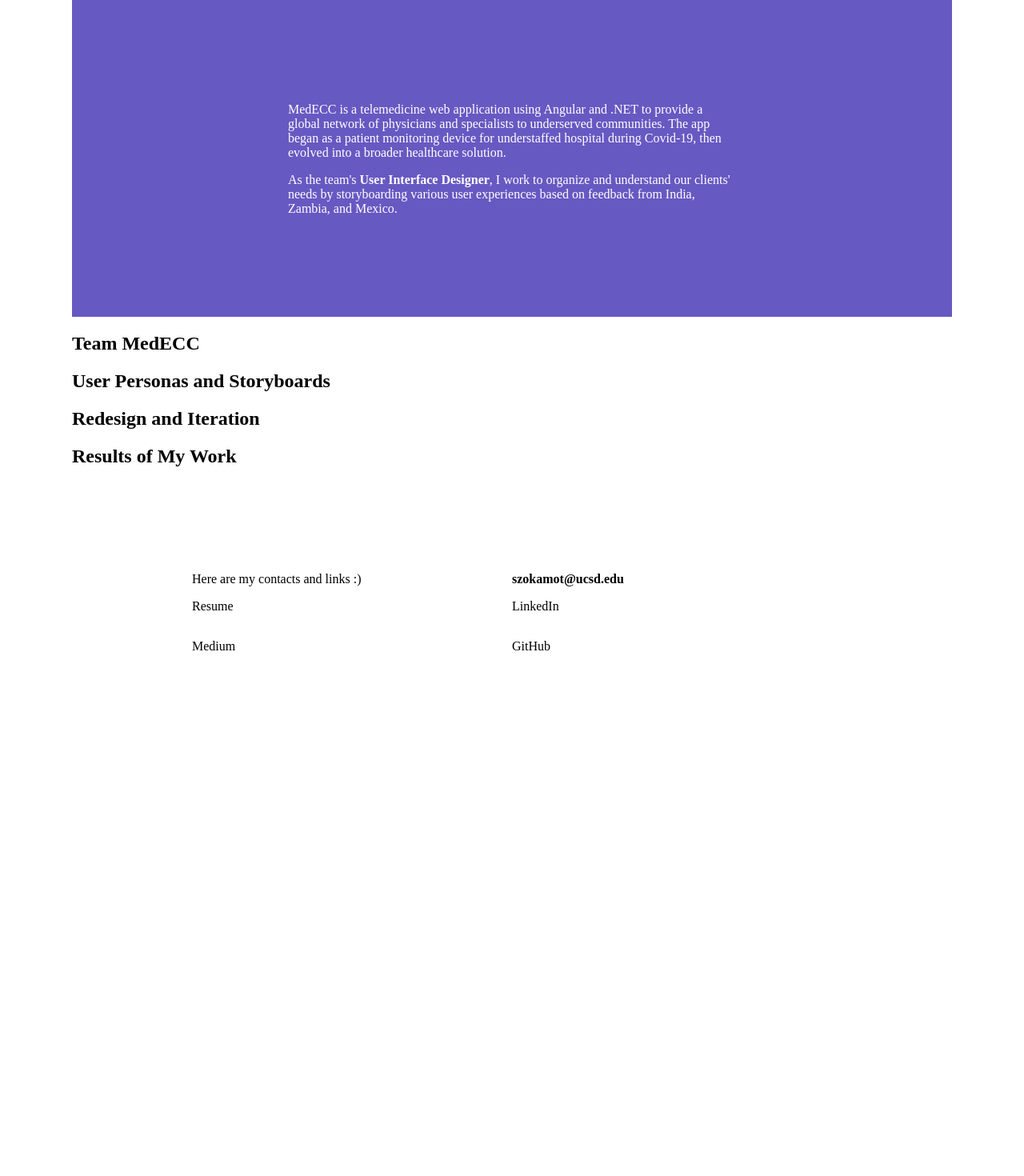
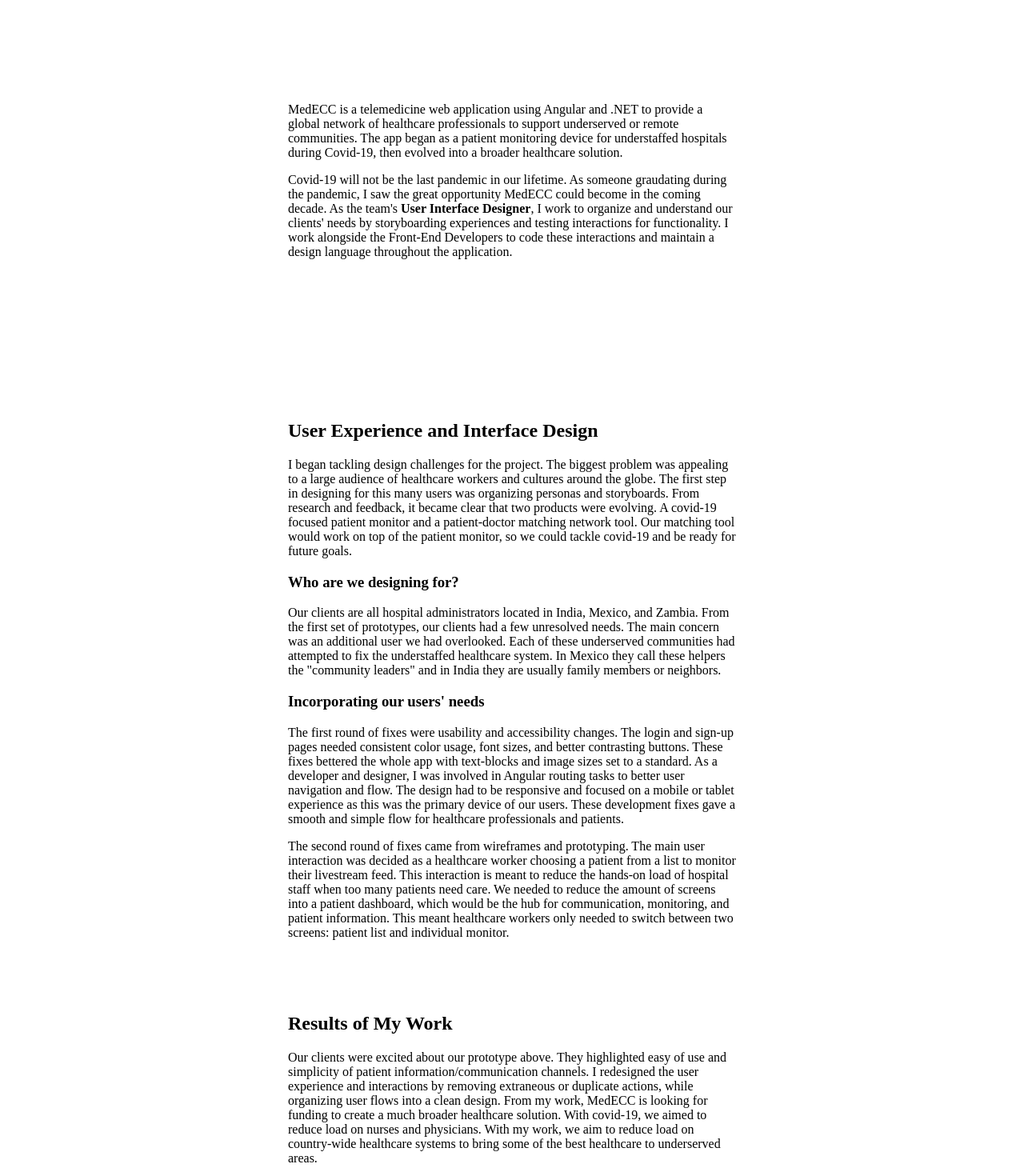
Before and after one commit to SpencerOkamoto/SpencerOkamoto.github.io, an Angular app: page /medecc in a window 1280 px wide. Shown: the part 80-1550 px from the top of the page at 80% size. Before the commit the page ends 929 px from the top, so only its background shows below. Built offline with nearby package versions, Linux system fonts and the light colour scheme.

Commit message:
Project Information

```diff
--- a/src/app/medecc/medecc.component.css
+++ b/src/app/medecc/medecc.component.css
@@ -1,7 +1,3 @@
 .text {
-    color: white;
     padding-bottom: 10%;
 }
-a {
-    color: white;
-}
--- a/src/app/medecc/medecc.component.html
+++ b/src/app/medecc/medecc.component.html
@@ -1,5 +1,5 @@
-<header class="intro-block">
-    <!--Nav and Intro Text _ Background #6659C2-->
+<header>
+    <!--Nav and Intro Text-->
     <nav>
         <ul class="nav">
             <li class="nav-item"><a [routerLink] = "'/'">Home</a></li>
@@ -8,31 +8,72 @@
 
     <section class="text">
         <p>MedECC is a telemedicine web application using Angular and .NET
-        to provide a global network of physicians and specialists to
-        underserved communities. The app began as a patient monitoring
-        device for understaffed hospital during Covid-19, then evolved into
+        to provide a global network of healthcare professionals to support
+        underserved or remote communities. The app began as a patient monitoring
+        device for understaffed hospitals during Covid-19, then evolved into
         a broader healthcare solution.</p>
 
-        <p>As the team's <strong>User Interface Designer</strong>, I work to
-        organize and understand our clients' needs by storyboarding various
-        user experiences based on feedback from India, Zambia, and Mexico.</p>
+        <p>Covid-19 will not be the last pandemic in our lifetime. As someone
+        graudating during the pandemic, I saw the great opportunity MedECC
+        could become in the coming decade. As the team's <strong>User Interface
+        Designer</strong>, I work to organize and understand our clients' needs
+        by storyboarding experiences and testing interactions for functionality.
+        I work alongside the Front-End Developers to code these interactions
+        and maintain a design language throughout the application.</p>
     </section>
 </header>
 
 <main>
-    <section>
-        <h2>Team MedECC</h2>
+    <section class="text-body">
+        <h2>User Experience and Interface Design</h2>
+        <p>I began tackling design challenges for the project. The biggest
+        problem was appealing to a large audience of healthcare workers and
+        cultures around the globe. The first step in designing for this many
+        users was organizing personas and storyboards. From research and
+        feedback, it became clear that two products were evolving.
+        A covid-19 focused patient monitor and a patient-doctor matching
+        network tool. Our matching tool would work on top of the patient
+        monitor, so we could tackle covid-19 and be ready for future goals.</p>
+
+        <h3>Who are we designing for?</h3>
+        <p>Our clients are all hospital administrators located in India, Mexico,
+        and Zambia. From the first set of prototypes, our clients had a few
+        unresolved needs. The main concern was an additional user we had
+        overlooked. Each of these underserved communities had attempted to fix
+        the understaffed healthcare system. In Mexico they call these helpers
+        the "community leaders" and in India they are usually family members or
+        neighbors.</p>
+
+        <h3>Incorporating our users' needs</h3>
+        <p>The first round of fixes were usability and accessibility changes.
+        The login and sign-up pages needed consistent color usage, font sizes,
+        and better contrasting buttons. These fixes bettered the whole app with
+        text-blocks and image sizes set to a standard. As a developer and
+        designer, I was involved in Angular routing tasks to better user
+        navigation and flow. The design had to be responsive and focused on a
+        mobile or tablet experience as this was the primary device of our users.
+        These development fixes gave a smooth and simple flow for healthcare
+        professionals and patients.</p>
+
+        <p>The second round of fixes came from wireframes and prototyping.
+        The main user interaction was decided as a healthcare worker choosing
+        a patient from a list to monitor their livestream feed. This interaction
+        is meant to reduce the hands-on load of hospital staff when too many
+        patients need care. We needed to reduce the amount of screens into a
+        patient dashboard, which would be the hub for communication, monitoring, and
+        patient information. This meant healthcare workers only needed to switch
+        between two screens: patient list and individual monitor.</p>
     </section>
 
-    <section>
-        <h2>User Personas and Storyboards</h2>
-    </section>
-
-    <section>
-        <h2>Redesign and Iteration</h2>
-    </section>
-
-    <section>
+    <section class="text-body">
         <h2>Results of My Work</h2>
+        <p>Our clients were excited about our prototype above. They highlighted
+        easy of use and simplicity of patient information/communication channels.
+        I redesigned the user experience and interactions by removing extraneous
+        or duplicate actions, while organizing user flows into a clean design.
+        From my work, MedECC is looking for funding to create a much broader
+        healthcare solution. With covid-19, we aimed to reduce load on nurses and
+        physicians. With my work, we aim to reduce load on country-wide healthcare
+        systems to bring some of the best healthcare to underserved areas.</p>
     </section>
 </main>
--- a/src/app/salton/salton.component.css
+++ b/src/app/salton/salton.component.css
@@ -1,7 +1,3 @@
 .text {
-    color: white;
     padding-bottom: 10%;
 }
-a {
-    color: white;
-}
--- a/src/app/salton/salton.component.html
+++ b/src/app/salton/salton.component.html
@@ -28,15 +28,50 @@
 
 <!--Salton Project Information-->
 <main>
-    <section>
+    <section class="text-body">
         <h2>Project Background</h2>
+        <p>This research project began in the Late Summer of 2020. With
+        covid-19 shining light on supply chain issues and pollution, this
+        project is centered around the most important industry of today.
+        As the Green Revolution progresses, the progress relies on rare
+        earth metals for batteries and other components. My project focused
+        on the interaction of geothermal mines on the beginning of the
+        San Andreas Fault under the Salton Sea. A lesser-documented series
+        of earthquakes were reported in the area as geothermal activities
+        came into the area. These sequences are common in areas such as
+        Alaska and Yellowstone National Park where geothermal gysers are
+        naturally formed. The Salton Sea has a similar story; however,
+        the introduction of geothermal mining is thought to have increased
+        these events. A by-product of this is Lithium, which has brought
+        the industry to begin Lithium mining - a more disruptive type of
+        mining. Most companies inject hot water solutions into the ground
+        to force lithium filled solution up. This injection stresses the
+        nearby geology and potentially cause fault movement.</p>
     </section>
 
-    <section>
-        <h2>Python Scripts and Visualizations</h2>
+    <section class="text-body">
+        <h2>Python Visualizations</h2>
+        <p>In order to test behavior, USGS data was analyzed and compared
+        to normal earthquake trends. A normal <strong>Main Event
+        Sequence</strong> has a single point of highest magnitude with the
+        number of events decaying exponentially. I observed these behaviors
+        and how they contrast from what I observed in Westmorland. Omori's
+        Law describes how the number of events decay over time as energy
+        migrates away. Gutenberg-Ritcher's Law describes how magnitude decays
+        as energy leaves. Below are two sequences, one is a Main Event and
+        the other is a Swarm.</p>
     </section>
 
-    <section>
-        <h2>Results</h2>
+    <section class="text-body">
+        <h2>Results of My Work</h2>
+        <p>Earthquake Swarms do not obey Omori's or Gutenberg-Ritcher's Law.
+        These are rare occurences, mostly in natural hot springs, where energy
+        builds-up in the surrounding faults and causes strange behaviors.
+        These have the potential to be more devasting by increasing ground
+        waves and prolonging shocks. The danger in the Salton Sea is the
+        potential to cause a large earthquake migrating along the San Andreas
+        Fault into Los Angeles. This would have devastating consequences, yet
+        Lithium mines are already setting-up shop. It is essential to continue
+        research on its effects on the neighboring geology.</p>
     </section>
 </main>
--- a/src/styles.css
+++ b/src/styles.css
@@ -9,6 +9,11 @@
     max-width: 560px;
     margin: 0 auto;
     padding-top: 10%;
+}
+.text-body {
+    max-width: 560px;
+    margin: 0 auto;
+    padding-top: 5%;
 }
 .foot {
     padding-top: 5%;
@@ -35,7 +40,3 @@
     margin-right: auto;
     margin-left: 0rem;
   }
-
-  .intro-block {
-    background-color: #6659C2;
-  }
```
